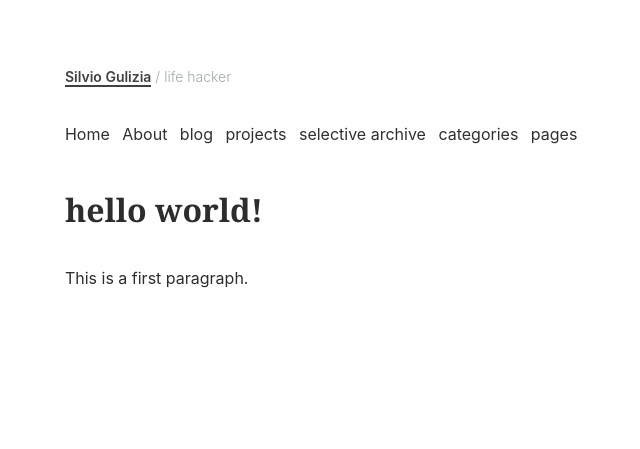
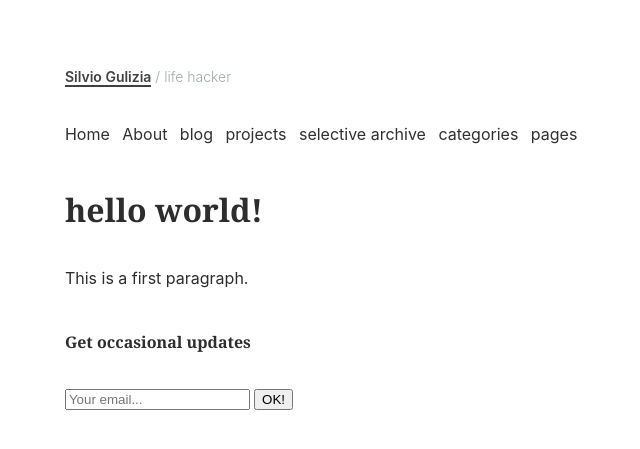
Before and after one commit to sigul/building-jekyll, a Jekyll site: the page built from index.html, in a window 1280 px wide. Shown: the top 449 px of the page, without its empty margins (258-898 px from the left). Built offline with Jekyll 4.4.1, drawn with Linux system fonts in a browser that asks for light colours.

Commit message:
add include site-footer.html

```diff
--- a/_layouts/default.html
+++ b/_layouts/default.html
@@ -13,5 +13,6 @@ title: "Home of Guli"
    {% include header.html %}
    {% include navigation.html %}
    {{ content }}
+   {% include site-footer.html %}
   </body>
 </html>
```
